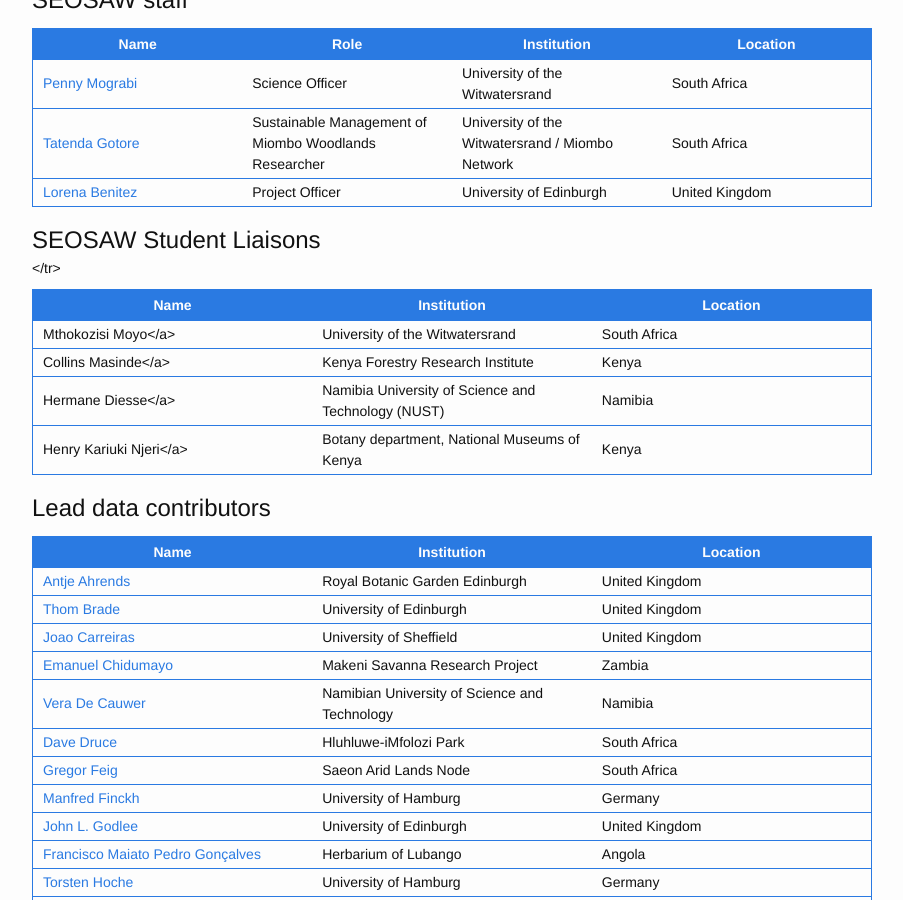
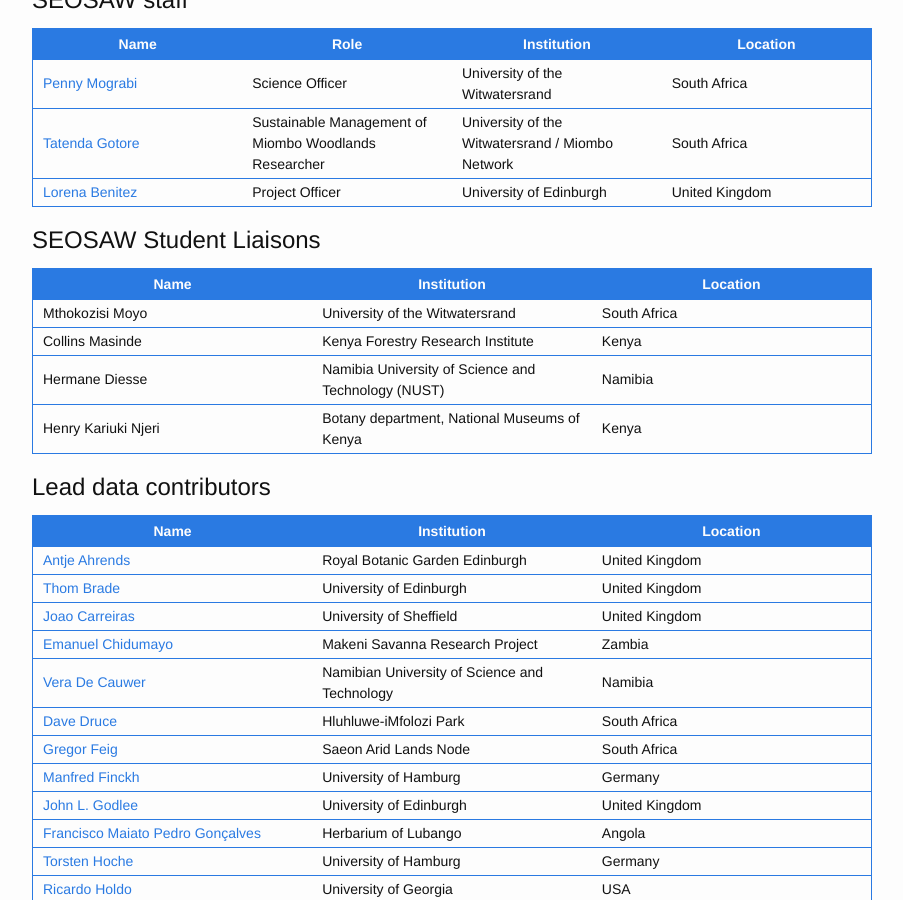
Before and after one commit to seosaw/seosaw.github.io, a Jekyll site: the page built from people.md, in a window 1280 px wide and 900 px high, scrolled down 1078 px. Shown: the whole window, without its empty margins (188-1091 px from the left). Built offline with Jekyll 4.4.1, drawn with Linux system fonts in a browser that asks for light colours; nearby versions of some CDN libraries; some of the changed lines change nothing that is shown.

Commit message:
Fixed broken HTML tags

```diff
--- a/people.md
+++ b/people.md
@@ -172,23 +172,23 @@
 </thead>
 <tbody id='tableBody'>
 <tr>
-<td>Mthokozisi Moyo</a></td>
+<td>Mthokozisi Moyo</td>
 <td>University of the Witwatersrand</td>
 <td>South Africa</td>
 </tr>
 <tr>
-<td>Collins Masinde</a></td>
+<td>Collins Masinde</td>
 <td>Kenya Forestry Research Institute</td>
 <td>Kenya</td>
 </tr>
-<td>Hermane Diesse</a></td>
+<tr>
+<td>Hermane Diesse</td>
 <td>Namibia University of Science and Technology (NUST)</td>
 <td>Namibia</td>
 </tr>
 <tr>
-<td>Henry Kariuki Njeri</a></td>
-<td>Botany department, National Museums of Kenya
-</td>
+<td>Henry Kariuki Njeri</td>
+<td>Botany department, National Museums of Kenya</td>
 <td>Kenya</td>
 </tr>
 </tbody>
```
